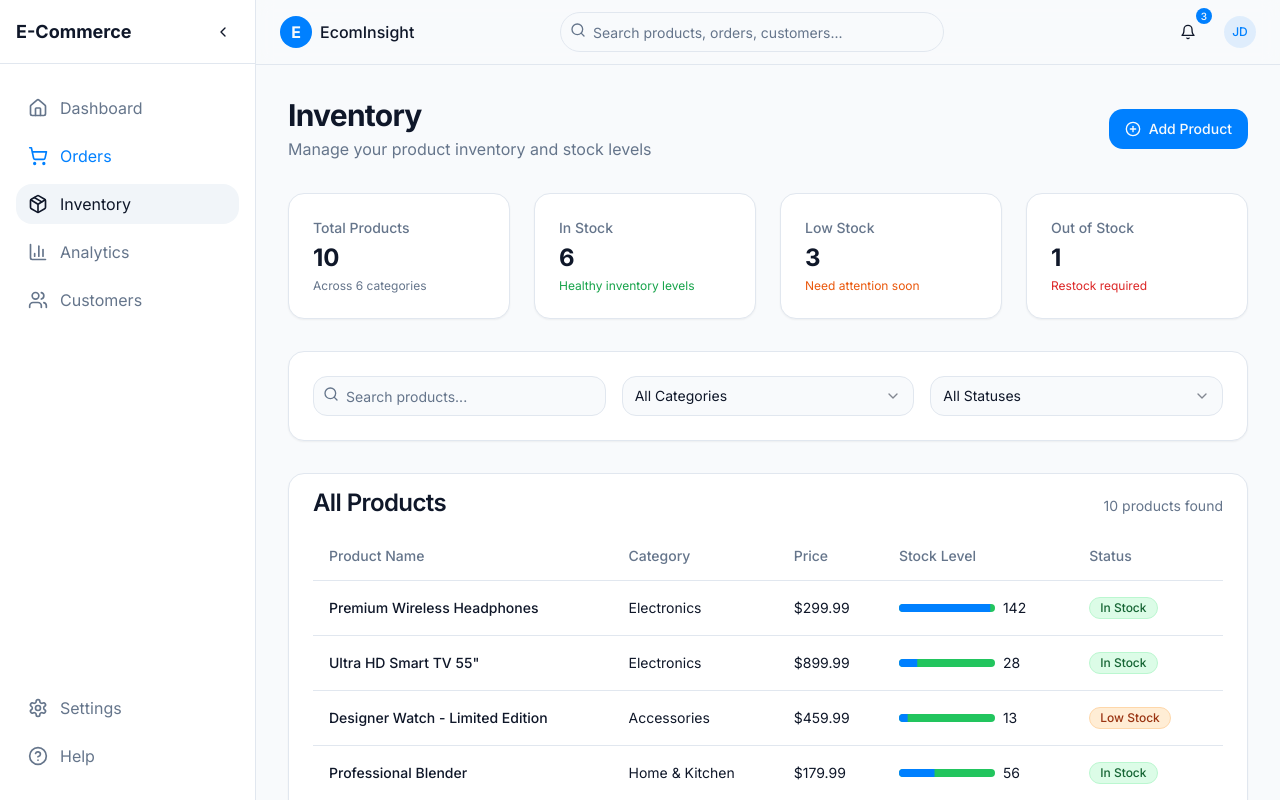
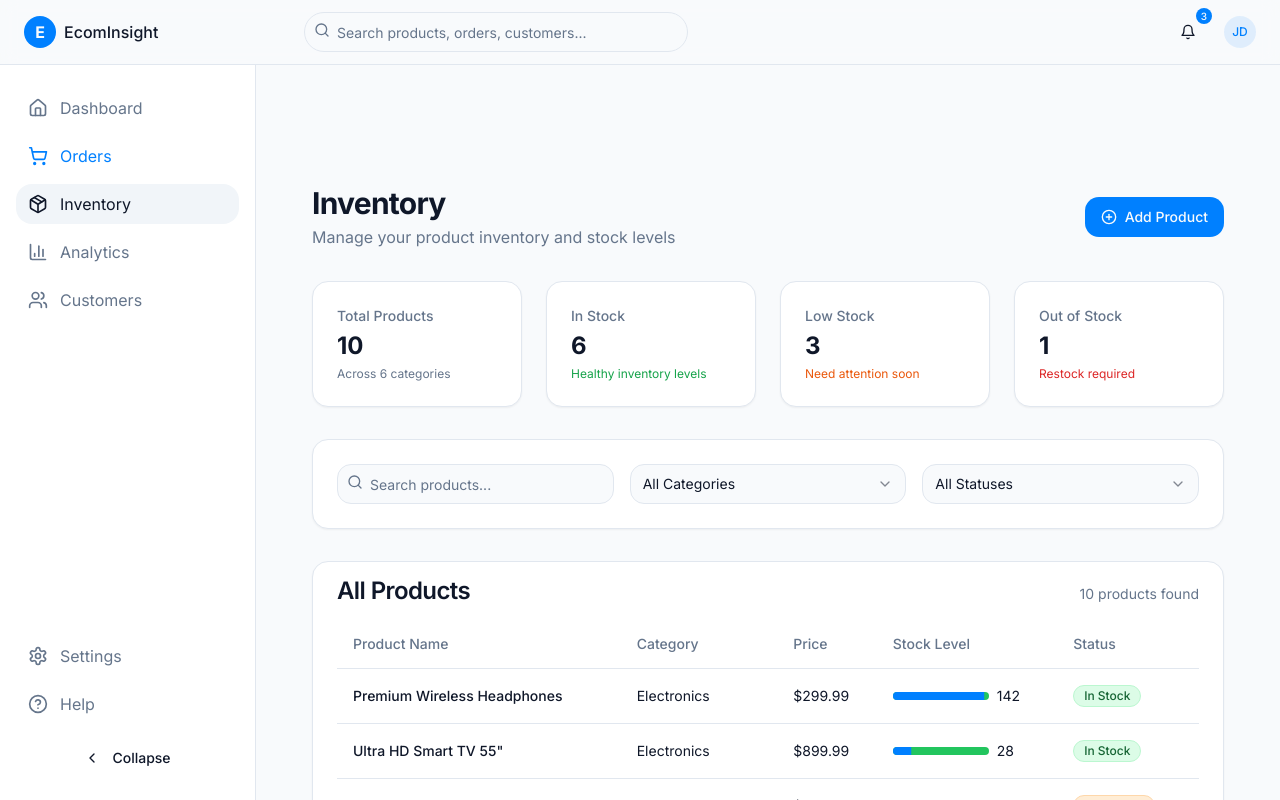
Before and after one commit to syni18/ecom-data-insights, a React (Vite) app: page /inventory in a window 1280 px wide. Shown: the top 800 px of the page. Built offline with nearby package versions, Linux system fonts and the light colour scheme.

Commit message:
Refactor: Update sidebar and add toast
- Added toast message on customer click.
- Moved sidebar toggle to below help section.
- Removed E-commerce text from sidebar.
- Adjusted sidebar to start below navbar.

```diff
--- a/src/components/layout/PageContainer.tsx
+++ b/src/components/layout/PageContainer.tsx
@@ -13,14 +13,14 @@ const PageContainer: React.FC<PageContainerProps> = ({ children }) => {
 
   return (
     <div className="min-h-screen bg-background">
+      <Navbar />
       <Sidebar collapsed={collapsed} setCollapsed={setCollapsed} />
 
       <div className={cn(
-        "min-h-screen transition-all duration-300 ease-in-out",
+        "min-h-[calc(100vh-64px)] pt-16 transition-all duration-300 ease-in-out",
         collapsed ? "pl-20" : "pl-64"
       )}>
-        <Navbar />
-        <main>
+        <main className="p-6">
           {children}
         </main>
       </div>
--- a/src/components/layout/Sidebar.tsx
+++ b/src/components/layout/Sidebar.tsx
@@ -35,6 +35,14 @@ const Sidebar: React.FC<SidebarProps> = ({ collapsed, setCollapsed }) => {
     { path: '/help', label: 'Help', icon: HelpCircle },
   ];
 
+  const handleNavClick = (path: string, label: string) => {
+    if (path === '/customers') {
+      toast.info("Customers section is coming soon!");
+      return true; // Prevent default navigation
+    }
+    return false;
+  };
+
   const handleBottomNavClick = (path: string, label: string) => {
     if (path === '/settings' || path === '/help') {
       toast.info(`${label} section is coming soon!`);
@@ -43,29 +51,20 @@ const Sidebar: React.FC<SidebarProps> = ({ collapsed, setCollapsed }) => {
 
   return (
     <aside className={cn(
-      "h-screen border-r bg-card flex flex-col fixed left-0 top-0 z-30 transition-all duration-300 ease-in-out",
+      "h-[calc(100vh-64px)] border-r bg-card flex flex-col fixed left-0 top-16 z-30 transition-all duration-300 ease-in-out",
       collapsed ? "w-20" : "w-64"
     )}>
-      <div className="flex items-center justify-between h-16 px-4 border-b">
-        {!collapsed && (
-          <span className="font-bold text-lg">E-Commerce</span>
-        )}
-        <Button
-          variant="ghost"
-          size="icon"
-          className={cn("h-8 w-8", collapsed && "ml-auto")}
-          onClick={() => setCollapsed(!collapsed)}
-        >
-          {collapsed ? <ChevronRight size={18} /> : <ChevronLeft size={18} />}
-        </Button>
-      </div>
-
       <div className="flex flex-col flex-1 overflow-y-auto py-6">
         <nav className="flex flex-col gap-2 px-4">
           {navItems.map((item) => (
             <NavLink
               key={item.path}
               to={item.path}
+              onClick={(e) => {
+                if (handleNavClick(item.path, item.label)) {
+                  e.preventDefault();
+                }
+              }}
               className={({ isActive }) => cn(
                 "flex items-center gap-3 rounded-lg px-3 py-2 text-muted-foreground transition-all hover:text-foreground",
                 isActive ? "bg-secondary text-foreground" : "hover:bg-secondary/50",
@@ -101,6 +100,24 @@ const Sidebar: React.FC<SidebarProps> = ({ collapsed, setCollapsed }) => {
                 {!collapsed && <span>{item.label}</span>}
               </NavLink>
             ))}
+
+            {/* Collapse Button moved here */}
+            <Button
+              variant="ghost"
+              size="sm"
+              className={cn(
+                "mt-2 rounded-lg flex items-center gap-3 px-3 py-2 w-full",
+                collapsed && "justify-center"
+              )}
+              onClick={() => setCollapsed(!collapsed)}
+            >
+              {collapsed ? <ChevronRight size={18} /> : (
+                <>
+                  <ChevronLeft size={18} />
+                  <span>Collapse</span>
+                </>
+              )}
+            </Button>
           </nav>
         </div>
       </div>
```
